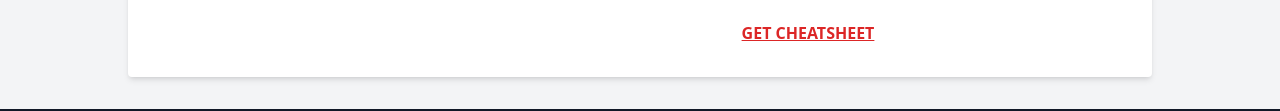
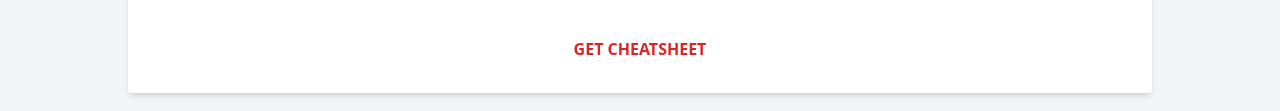
Before and after one commit to leadsbaton/The-Application-Owners-AI-Cheatsheet, a plain HTML site: page index.html in a window 1280 px wide. Shown: the part 491-602 px from the top of the page. Drawn offline with nearby package versions, Linux system fonts and the light colour scheme.

Commit message:
first commit

```diff
--- a/index.html
+++ b/index.html
@@ -45,14 +45,15 @@
             <li>A proper look at each recipe to see how you could improve efficiency</li>
           </ul>
         </div>
-        <!-- This is now centered at the bottom -->
+
+      </div>
+    </div>
+     <!-- This is now centered at the bottom -->
         <div class="flex justify-center mt-6">
-          <button id="getEbookLink" class="text-red-600 font-bold underline cursor-pointer">
+          <button id="getEbookLink" class="text-red-600 font-bold cursor-pointer">
             GET CHEATSHEET
           </button>
         </div>
-      </div>
-    </div>
   </div>
 
   <!-- Footer Placeholder -->
```
